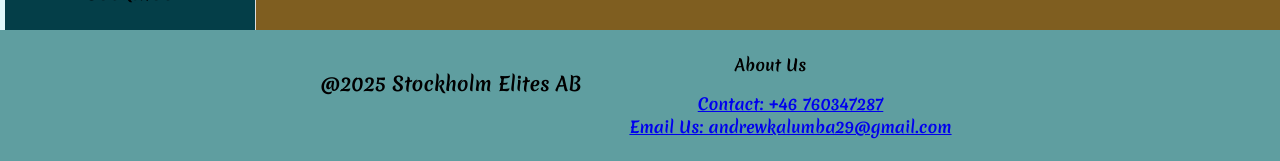
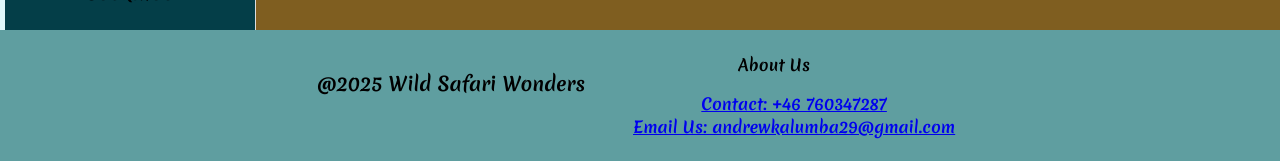
Before and after one commit to andrewkalumba/zoo_react, a React (Vite) app: page / in a window 1280 px wide. Shown: the part 897-1058 px from the top of the page. Built offline with nearby package versions, Linux system fonts and the light colour scheme.

Commit message:
few changes to footer

```diff
--- a/src/components/AnimalsData/animalsData.module.css
+++ b/src/components/AnimalsData/animalsData.module.css
@@ -55,7 +55,7 @@
 .fullContent {
   background-color: rgb(4, 62, 72);
   padding: 16px;
-  font-size: 1.2rem;
+  font-size: 1rem;
   /* box-shadow: 0 4px 12px rgba(0, 0, 0, 0.9);
   border-radius: 16px; */
 }
@@ -112,10 +112,9 @@
     z-index: 1000;
     top: 90px;
   }
-  /* .fullContent {
-    font-size: 1.5rem;
-    height: 100vh;
-  } */
+  .fullContent {
+    font-size: 1rem;
+  }
 /*
   .description {
     font-size: 1rem;
--- a/src/components/Footer/index.jsx
+++ b/src/components/Footer/index.jsx
@@ -2,7 +2,7 @@
 const Footer = () => {
     return (
         <footer className={styles.footer}>
-            <div className={styles.elites} >@2025 Stockholm Elites AB</div>
+            <div className={styles.elites} >@2025 Wild Safari Wonders</div>
 
             <div className={styles.footerLogo}>
                 <h2 className={styles.pageTitle}>About Us</h2>
```
